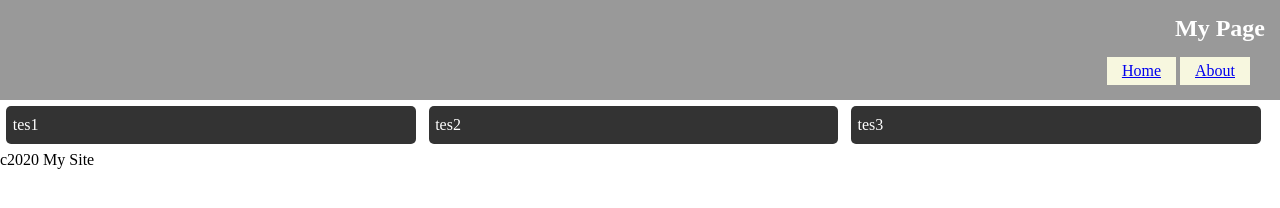
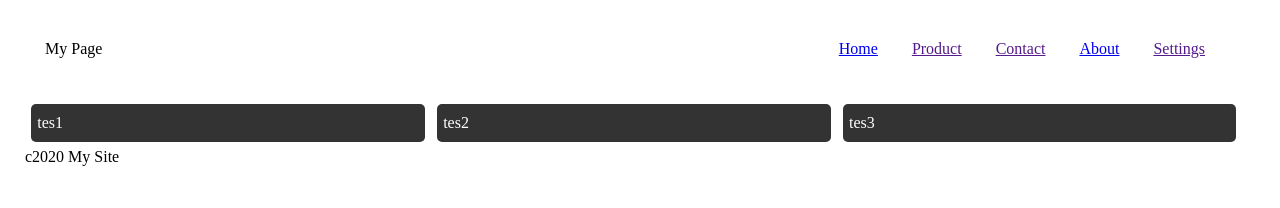
Before and after one commit to Reno011/Project1, a plain HTML site: page index.html in a window 1280 px wide. Drawn offline with Linux system fonts and the light colour scheme.

Commit message:
menambahkan syntax cointainer

```diff
--- a/index.html
+++ b/index.html
@@ -6,21 +6,32 @@
     </head>
 
     <body>
-        <header>
+        <div class="container">
+            <div class="navbar">
+                <div class="logo">
+                    My Page
+                </div>
                 <nav>
-                <h1>My Page</h1>
                     <ul>
                         <li><a href="index.html">Home</a></li>
+                        <li><a href="">Product</a></li>
+                        <li><a href="">Contact</a></li>
                         <li><a href="about.html">About</a></li>
+                        <li><a href="">Settings</a></li>
                     </ul>
                 </nav>
-        </header>
+            </div>
+
             <div class="row">
                 <div class="col">tes1</div>
                 <div class="col">tes2</div>
                 <div class="col">tes3</div>
             </div>
+            <footer>c2020 My Site</footer>
+        </div>
 
-        <footer>c2020 My Site</footer>
+
+
+
     </body>
 </html>
--- a/main.css
+++ b/main.css
@@ -1,27 +1,30 @@
 body{
     margin: 0;
 }
-header{
-    background: #999999;
-    color: white;
-    padding: 15px 15px 0 15px;
-}
-header h1{
-    margin: 0;
+.navbar{
+    display: flex;
+    align-items: center;
+    padding: 20px;
 }
 nav{
     flex: 1;
     text-align: right;
 }
 nav ul{
+    display: inline-block;
     margin: 0;
     padding: 15px;
 }
 nav ul li{
-    background: rgb(247, 247, 223);
-    display: inline-flex;
+    display: inline-block;
     list-style: none;
     padding: 5px 15px;
+}
+.container{
+    max-width: 1300px;
+    margin: auto;
+    padding-left: 25px;
+    padding-right: 25px;
 }
 .row{
     clear: both;
```
Also changed, not shown: about.html (+14 -4 lines). Lines whose indentation alone changed are shown as unchanged.
